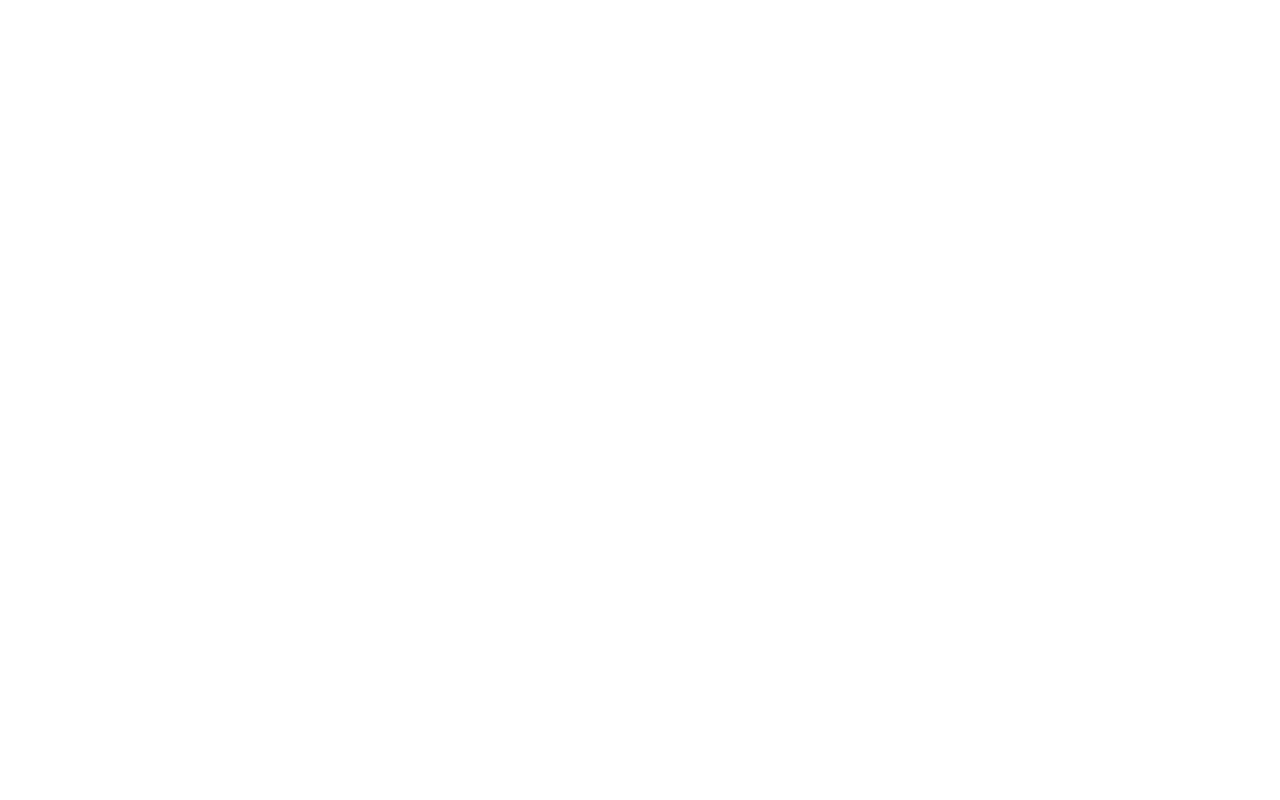
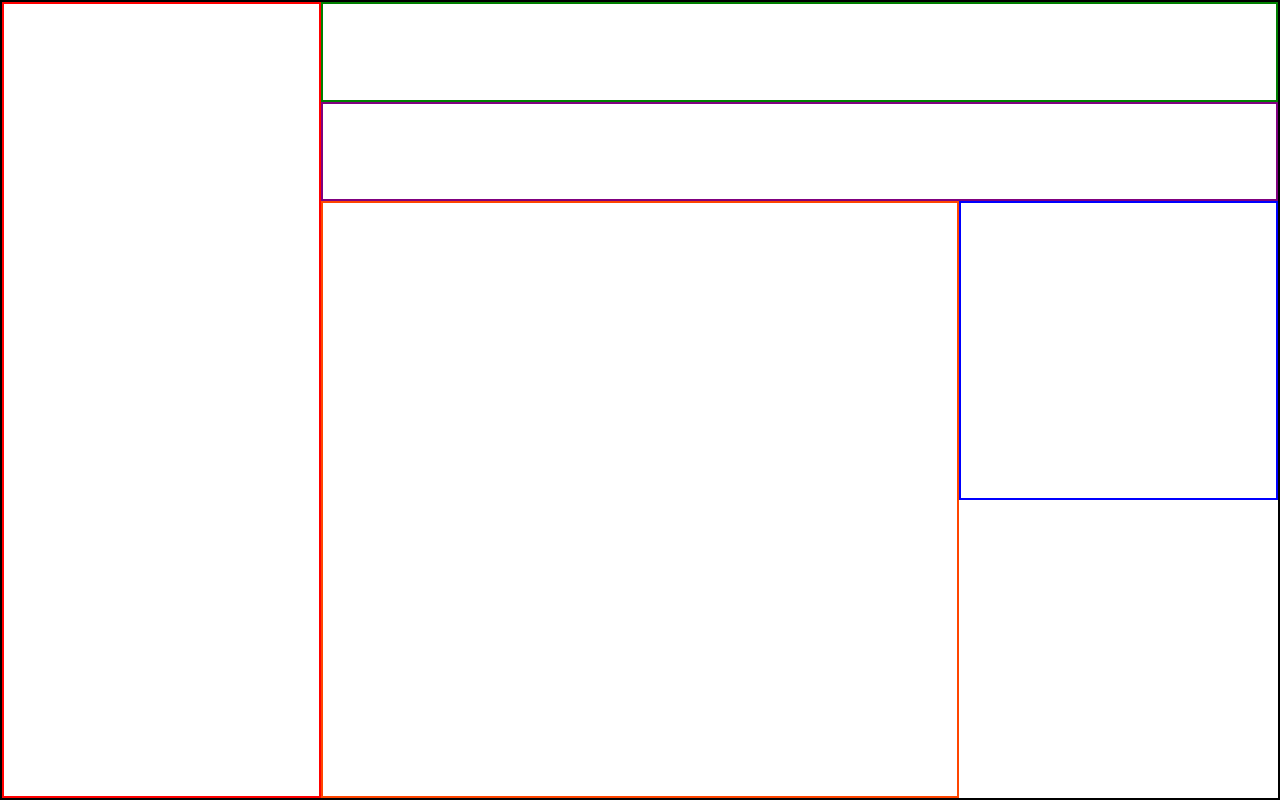
Before and after one commit to gingerninja412/Dashboard-odin, a plain HTML site: page index.html in a window 1280 px wide. Drawn offline with Linux system fonts and the light colour scheme.

Commit message:
completed the layout

```diff
--- a/styles.css
+++ b/styles.css
@@ -1,4 +1,53 @@
 * {
   margin: 0;
   padding: 0;
+  box-sizing: border-box;
 }
+
+body{
+  height: 100vh;
+}
+
+.container {
+  display: grid;
+  grid-template-columns: 25% 50% 25%;
+  grid-template-rows: 12.5% 12.5% 37.5% 37.5%;
+  border: 2px solid black;
+  height: 100%;
+}
+
+.sidebar{
+  grid-column: span 1;
+  grid-row: 1/5 ;
+  border: 2px solid red;
+}
+
+.search-and-icons{
+  grid-column: span 2;
+  grid-row: span 1;
+  border: 2px solid green;
+}
+
+.profile-and-buttons {
+  grid-column: span 2;
+  grid-row: span 1;
+  border: 2px solid purple;
+}
+
+.projects {
+  grid-row: span 2;
+  grid-column: span 1;
+  border: 2px solid orangered;
+}
+
+.messages {
+  grid-row: span 1;
+  grid-column: span 1;
+  border: 2px solid blue;
+}
+
+.news {
+  grid-row: span 1;
+  grid-column: span 1;
+  border: 2px border black;
+}
```
